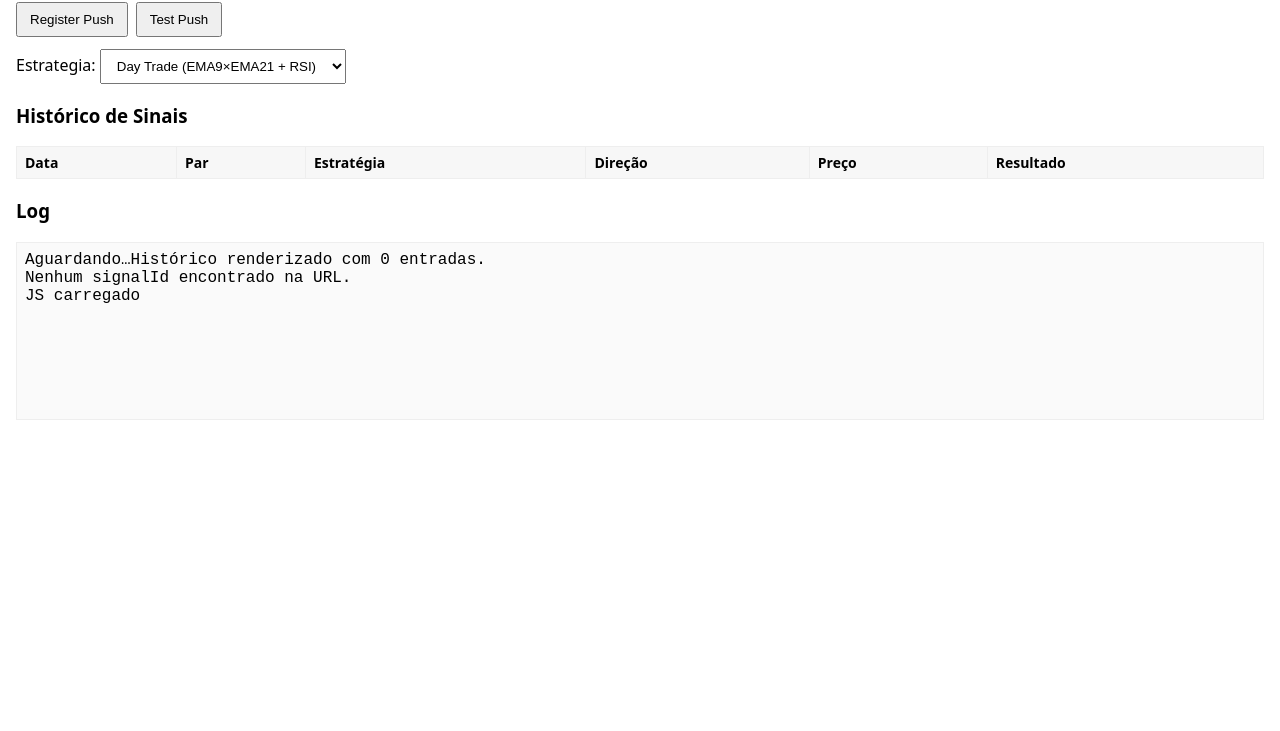
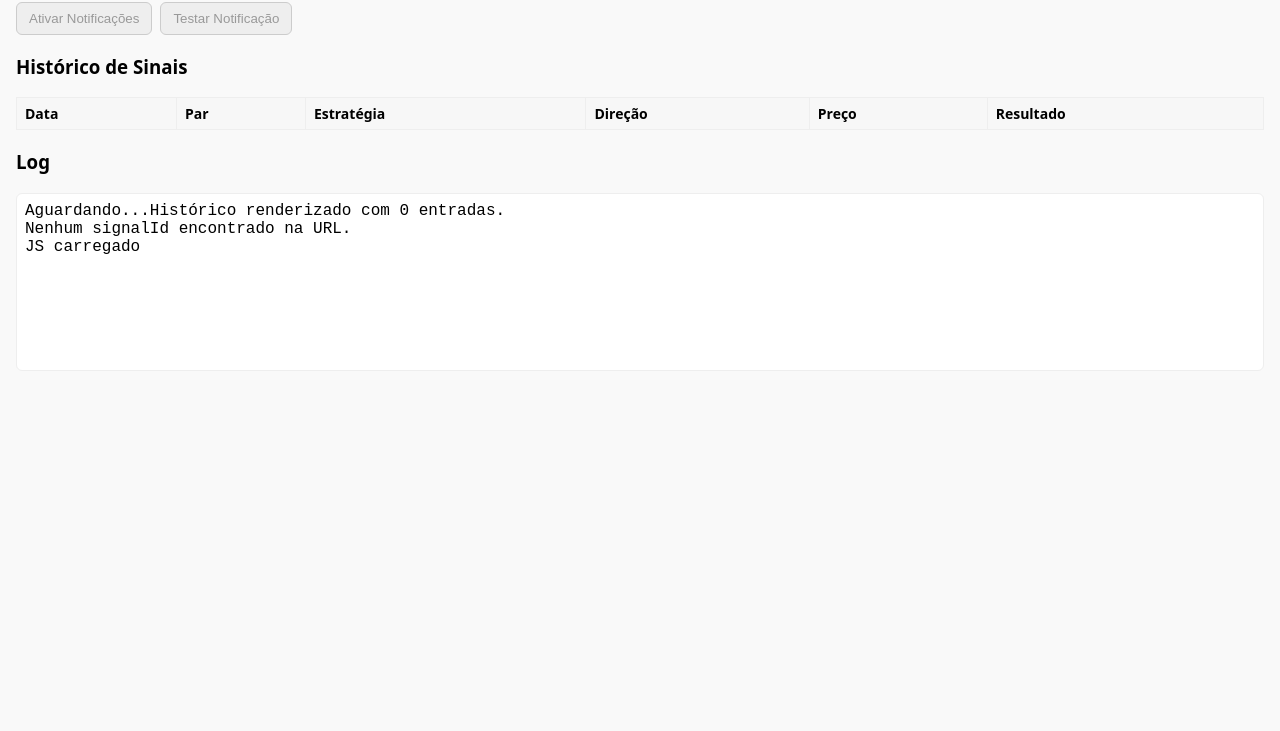
Before and after one commit to Brunof94-debug/signals-pwa-novo, a plain HTML site: page docs/index.html in a window 1280 px wide. Shown: the part 69-800 px from the top of the page. Drawn offline with Linux system fonts and the light colour scheme.

Commit message:
Update index.html

```diff
--- a/docs/index.html
+++ b/docs/index.html
@@ -3,62 +3,63 @@
 <head>
   <meta charset="utf-8" />
   <meta name="viewport" content="width=device-width,initial-scale=1" />
-  <title>Signals AI — v9.2</title>
+  <title>Signals AI — v9.3 Pro</title>
+
+  <script src="https://accounts.google.com/gsi/client" async defer></script>
+
   <style>
-    body { font-family: system-ui, Arial; margin:16px; }
+    body { font-family: system-ui, Arial; margin:16px; background: #f9f9f9; }
     h1 { margin:0 0 12px; }
-    .row { display:flex; gap:8px; flex-wrap:wrap; margin-bottom:12px; }
-    button, select { padding:8px 12px; }
-    #log { font-family: ui-monospace, monospace; white-space: pre-wrap; background:#fafafa; border:1px solid #eee; padding:8px; height:160px; overflow:auto; }
-    table { border-collapse:collapse; width:100%; }
+    .row { display:flex; gap:8px; flex-wrap:wrap; margin-bottom:12px; align-items: center; }
+    button, select { padding:8px 12px; border-radius: 6px; border: 1px solid #ccc; background: #fff; cursor: pointer; }
+    button:disabled { background: #eee; color: #999; cursor: not-allowed; }
+    #log { font-family: ui-monospace, monospace; white-space: pre-wrap; background:#fff; border:1px solid #eee; padding:8px; height:160px; overflow:auto; border-radius: 6px; }
+    table { border-collapse:collapse; width:100%; background: #fff; }
     th, td { border:1px solid #eee; padding:6px 8px; font-size:14px; }
     th { background:#f7f7f7; text-align:left; }
     .ok { color:#0a8; }
     .err { color:#c00; }
+    .warn { color:#f98200; }
+    .highlighted-signal { background-color: #ffff99 !important; font-weight: bold; }
+    tr { transition: background-color 0.5s ease; }
 
-    /* --- ESTILO ADICIONADO PARA DESTAQUE --- */
-    .highlighted-signal {
-      background-color: #ffff99; /* Amarelo claro */
-      font-weight: bold;
-    }
-    tr {
-        transition: background-color 0.5s ease; /* Transição suave */
-    }
-    /* --- FIM DO ESTILO ADICIONADO --- */
-
+    /* --- Estilos para o status de login --- */
+    #auth-status { display: none; padding: 10px; background: #fff; border: 1px solid #eee; border-radius: 6px; }
+    #g_id_onload, #g_id_signin { margin-bottom: 12px; }
+    #btn-logout { background: #fff; color: #c00; border-color: #c00; }
   </style>
 </head>
 <body>
-  <h1>Signals AI — v9.2</h1>
+  <h1>Signals AI — v9.3 Pro</h1>
 
-  <div class="row">
-    <button id="btnRegister">Register Push</button>
-    <button id="btnTest">Test Push</button>
+  <div id="g_id_onload"
+     data-client_id="325904367225-llpfcqvmrpti13roj7ppo3a7ivgr8akh.apps.googleusercontent.com"
+     data-callback="handleCredentialResponse"
+     data-auto_select="true"
+     data-prompt_parent_id="g_id_onload">
+  </div>
+
+  <div id="g_id_signin" class="g_id_signin" data-type="standard" data-theme="outline" data-size="large"></div>
+
+  <div id="auth-status" class="row">
+    <span id="user-email"></span>
+    <button id="btn-logout" style="display:none;">Logout</button>
   </div>
 
   <div class="row">
-    <label>Estrategia:
-      <select id="strategy">
-        <option value="day">Day Trade (EMA9×EMA21 + RSI)</option>
-        <option value="swing">Swing (EMA20×EMA50 + RSI)</option>
-      </select>
-    </label>
-    </div>
+    <button id="btnRegister" disabled>Ativar Notificações</button>
+    <button id="btnTest" disabled>Testar Notificação</button>
+  </div>
 
   <h3>Histórico de Sinais</h3>
   <table id="hist">
-    <thead>
-      <tr>
-        <th>Data</th><th>Par</th><th>Estratégia</th><th>Direção</th><th>Preço</th><th>Resultado</th>
-      </tr>
-    </thead>
+    <thead> <tr> <th>Data</th><th>Par</th><th>Estratégia</th><th>Direção</th><th>Preço</th><th>Resultado</th> </tr> </thead>
     <tbody></tbody>
   </table>
 
   <h3>Log</h3>
-  <div id="log">Aguardando…</div>
+  <div id="log">Aguardando...</div>
 
-  <script src="app.js"></script>
-  <link rel="manifest" href="manifest.webmanifest">
+  <script src="app.js?v=6"></script> <link rel="manifest" href="manifest.webmanifest">
 </body>
 </html>
```
